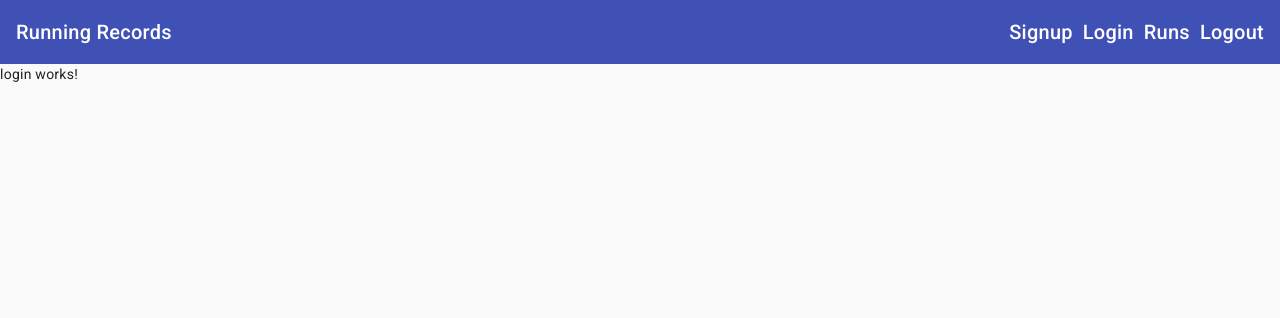
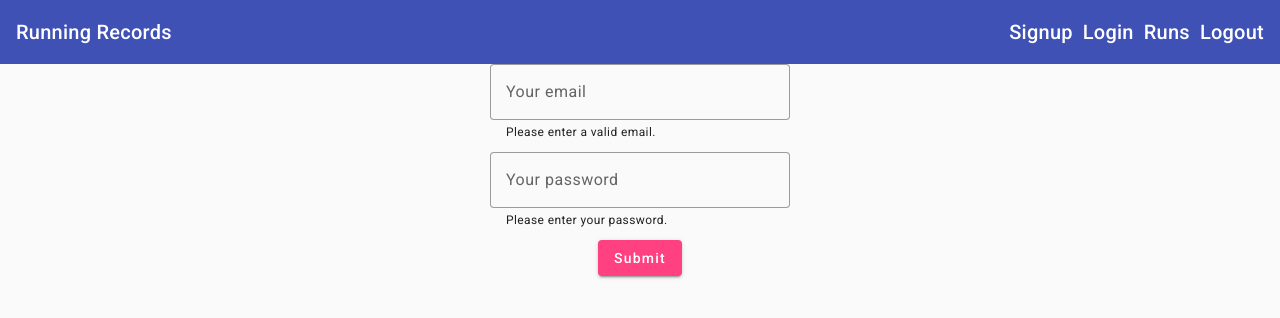
Before and after one commit to Osama-cs/Running-Records, an Angular app: page /login in a window 1280 px wide. Shown: the top 318 px of the page. Built offline with nearby package versions, Linux system fonts and the light colour scheme.

Commit message:
added login page

```diff
--- a/src/app/auth/login/login.component.css
+++ b/src/app/auth/login/login.component.css
@@ -0,0 +1,3 @@
+mat-form-field {
+    width: 300px;
+  }
--- a/src/app/auth/login/login.component.html
+++ b/src/app/auth/login/login.component.html
@@ -1,3 +1,26 @@
-<p>
-  login works!
-</p>
+<section>
+  <form
+    fxLayout="column"
+    fxLayoutAlign="center center"
+    fxLayoutGap="10px"
+    #f="ngForm"
+    (ngSubmit)="onSubmit(f)">
+    <mat-form-field appearance="outline">
+      <input
+        type="email"
+        matInput
+        placeholder="Your email">
+      <mat-hint>Please enter a valid email.</mat-hint>
+      <mat-error>Invalid or missing email.</mat-error>
+    </mat-form-field>
+    <mat-form-field appearance="outline">
+      <input
+        type="password"
+        matInput
+        placeholder="Your password">
+      <mat-hint>Please enter your password.</mat-hint>
+      <mat-error>Missing password.</mat-error>
+    </mat-form-field>
+    <button type="submit" mat-raised-button color="accent" [disabled]="f.invalid">Submit</button>
+  </form>
+</section>
--- a/src/app/auth/login/login.component.ts
+++ b/src/app/auth/login/login.component.ts
@@ -1,4 +1,6 @@
 import { Component, OnInit } from '@angular/core';
+import { NgForm } from '@angular/forms';
+
 
 @Component({
   selector: 'app-login',
@@ -12,4 +14,8 @@ export class LoginComponent implements OnInit {
   ngOnInit() {
   }
 
+  onSubmit(form: NgForm){
+    console.log(form);
+  }
+
 }
```
